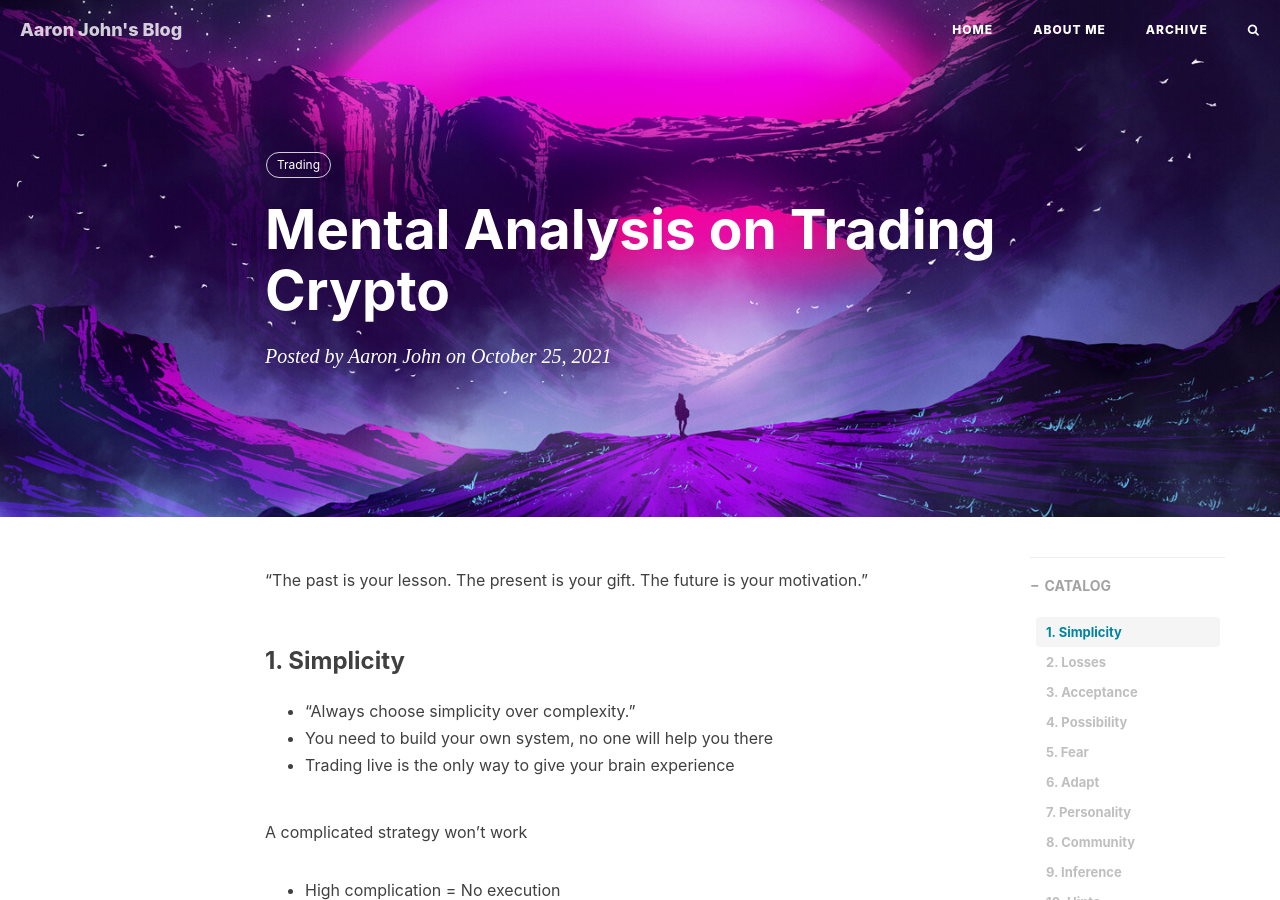
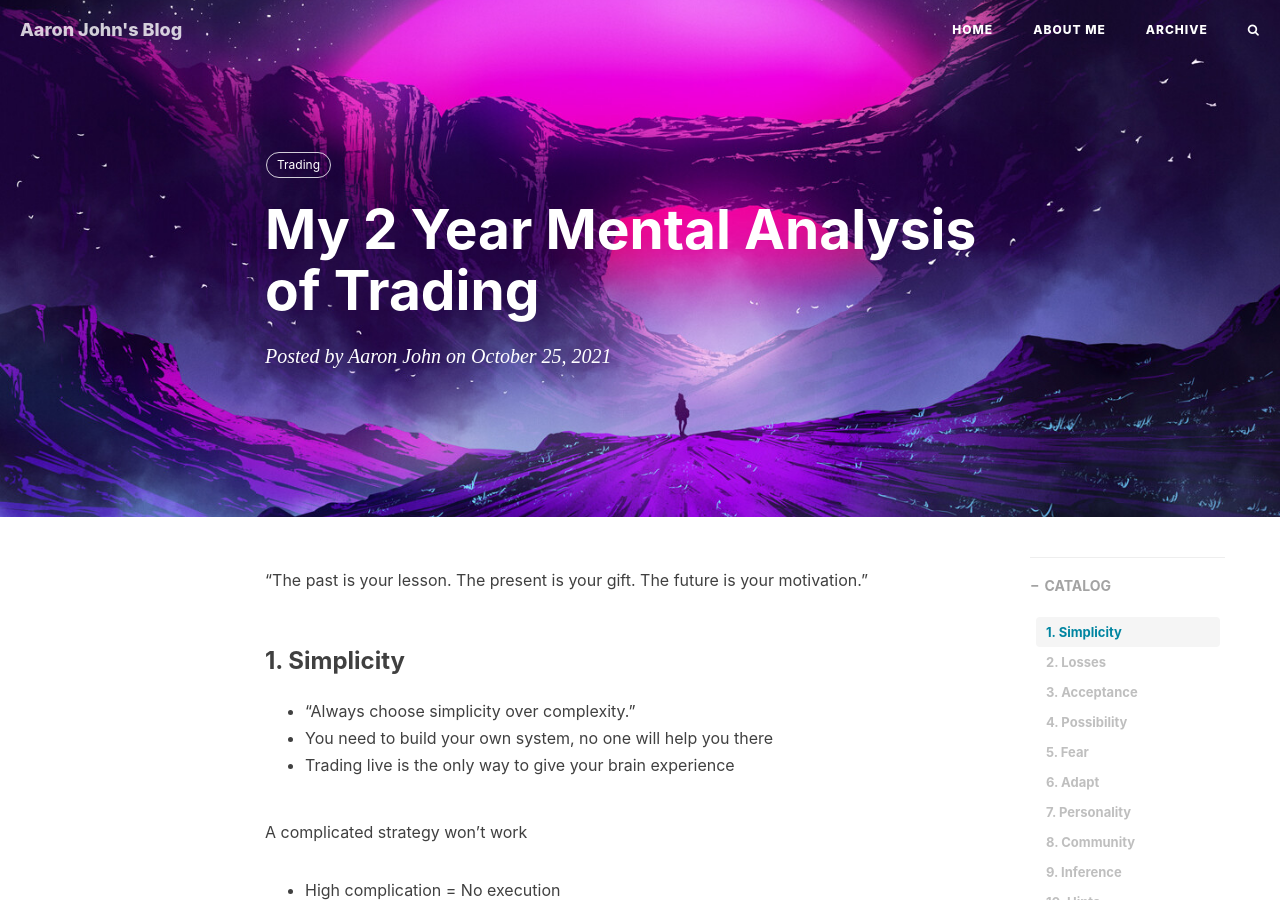
Before and after one commit to aaronjohn2/aaronjohn2.github.io, a Jekyll site: the page built from _posts/trading/2021-10-25-mental-analysis.md, in a window 1280 px wide and 900 px high. Built offline with Jekyll 4.4.1, drawn with Linux system fonts in a browser that asks for light colours; nearby versions of some CDN libraries; comment, search, counter and statistics services are not loaded.

Commit message:
Update 2021-10-25-mental-analysis.md

```diff
--- a/_posts/trading/2021-10-25-mental-analysis.md
+++ b/_posts/trading/2021-10-25-mental-analysis.md
@@ -1,7 +1,7 @@
 ---
 layout: post
 tags: Trading
-title: Mental Analysis on Trading Crypto
+title: My 2 Year Mental Analysis of Trading
 date: 2021-10-25
 author: "Aaron John"
 ---
```
